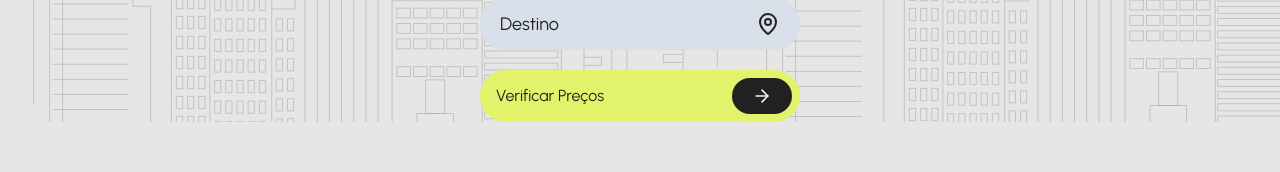
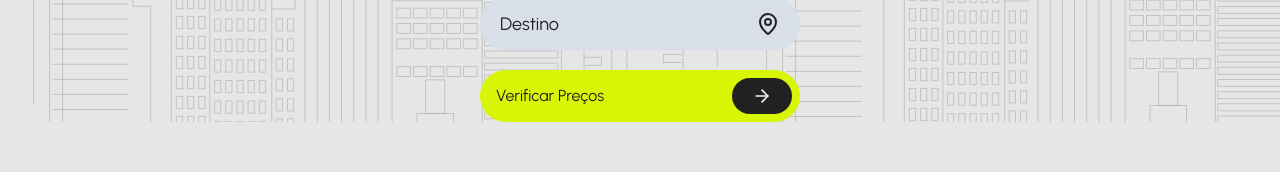
Before and after one commit to projetointegrador-g3/vammo_react, a React (Vite) app: page / in a window 1280 px wide. Shown: the part 401-573 px from the top of the page. Built offline with nearby package versions, Linux system fonts and the light colour scheme.

Commit message:
:sparkles: Ajustes nas variáveis das cores

```diff
--- a/src/index.css
+++ b/src/index.css
@@ -5,15 +5,15 @@
     --black: #212121;
     --white: #f6f5fa;
     --gainsboro: #E6E6E6;
-    --blue: #7524F3;
+    --purple: #7524F3;
     --yellow: #D8F505;
-    --green: #9CBABB;
+    --blue: #D8DFE9;
 }
 
 body {
     font-family: "Urbanist", sans-serif;
-    background-color: #E6E6E6;
-    color: #212121;
+    background-color: var(--gainsboro);
+    color: var(--black);
 }
 
 .bginitial{
--- a/src/pages/home/Home.tsx
+++ b/src/pages/home/Home.tsx
@@ -1,4 +1,4 @@
-import { Search, Sidebar } from 'lucide-react';
+import { Search } from 'lucide-react';
 import { PieChart, Pie, Cell, Tooltip } from 'recharts';
 
 const Home = () => {
--- a/src/pages/initial/Initial.tsx
+++ b/src/pages/initial/Initial.tsx
@@ -37,15 +37,15 @@ const Initial = () => {
 
                 </section>
 
-                <section className="p-2 bg-[#E2F26B] rounded-full flex items-center gap-2">
+                <section className="p-2 bg-[var(--yellow)] text-[var(--black)] rounded-full flex items-center gap-2">
                     <div className='px-2 flex items-center flex-1 gap-2'>
                       Verificar Preços
                     </div>
-                <button type='submit' className='bg-[#212121] rounded-full px-5 py-2 flex items-center gap-2 cursor-pointer'>
-                  <Link to="/login">
+
+                  <Link to="/login" className='bg-[#212121] rounded-full px-5 py-2 flex items-center gap-2 cursor-pointer'>
                     <ArrowRight className='size-5 text-[#F6F5FA]' />
                   </Link>
-                </button>
+
                 </section>
             </form>
         </section>
```
